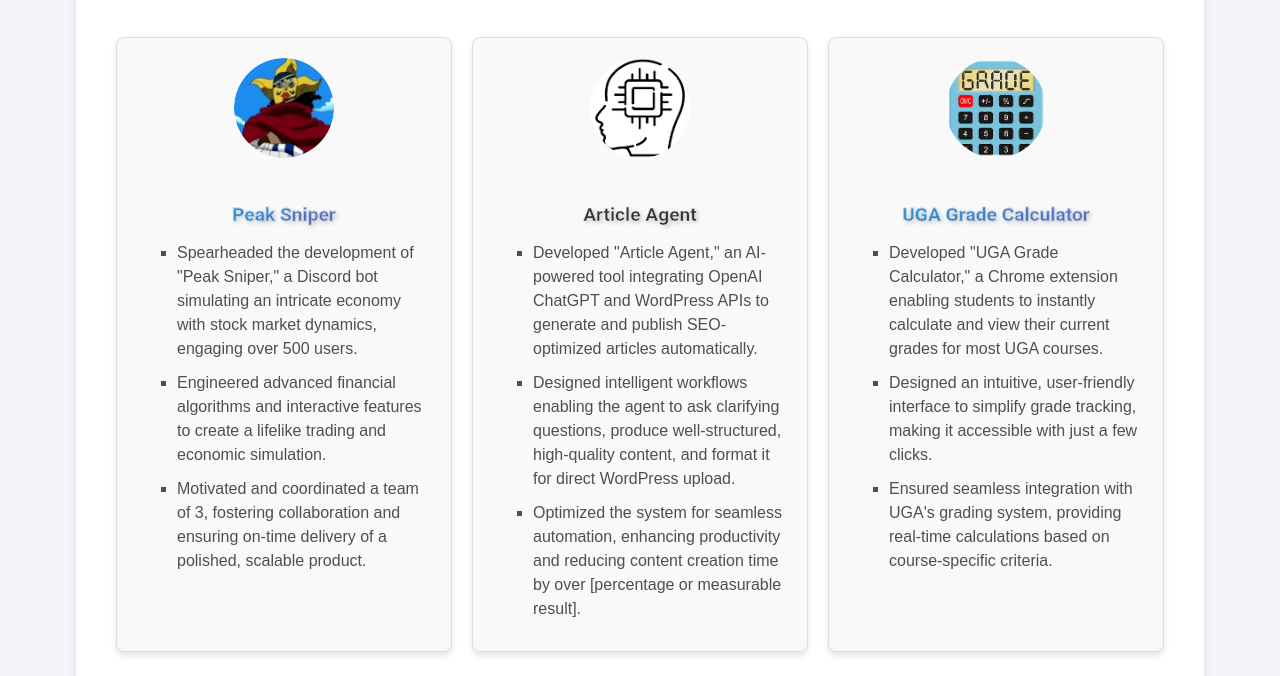
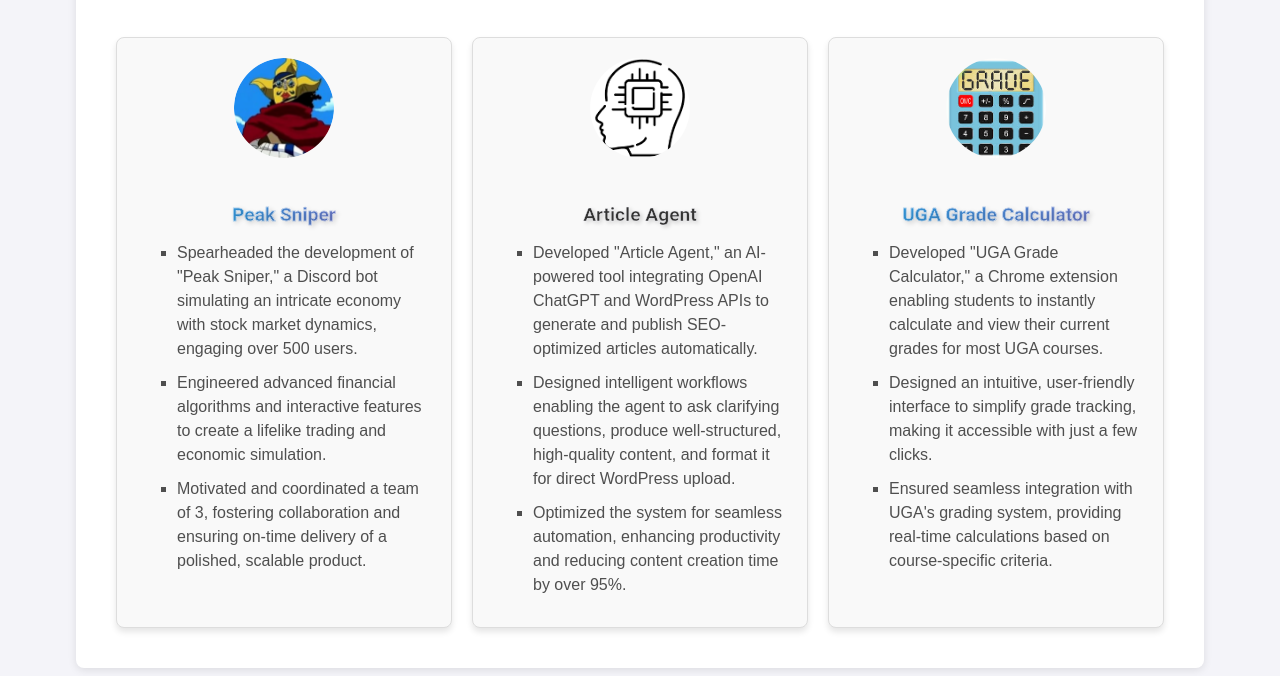
Before and after one commit to lilwooce/JGLCV, a plain HTML site: page index.html in a window 1280 px wide. Shown: the part 1466-2142 px from the top of the page. Drawn offline with Linux system fonts and the light colour scheme.

Commit message:
Update index.html

```diff
--- a/index.html
+++ b/index.html
@@ -63,7 +63,7 @@
                 <ul>
                     <li>Developed "Article Agent," an AI-powered tool integrating OpenAI ChatGPT and WordPress APIs to generate and publish SEO-optimized articles automatically.</li>
                     <li>Designed intelligent workflows enabling the agent to ask clarifying questions, produce well-structured, high-quality content, and format it for direct WordPress upload.</li>
-                    <li>Optimized the system for seamless automation, enhancing productivity and reducing content creation time by over [percentage or measurable result].</li>
+                    <li>Optimized the system for seamless automation, enhancing productivity and reducing content creation time by over 95%.</li>
                 </ul>
             </div>
             <div class="card">
```
